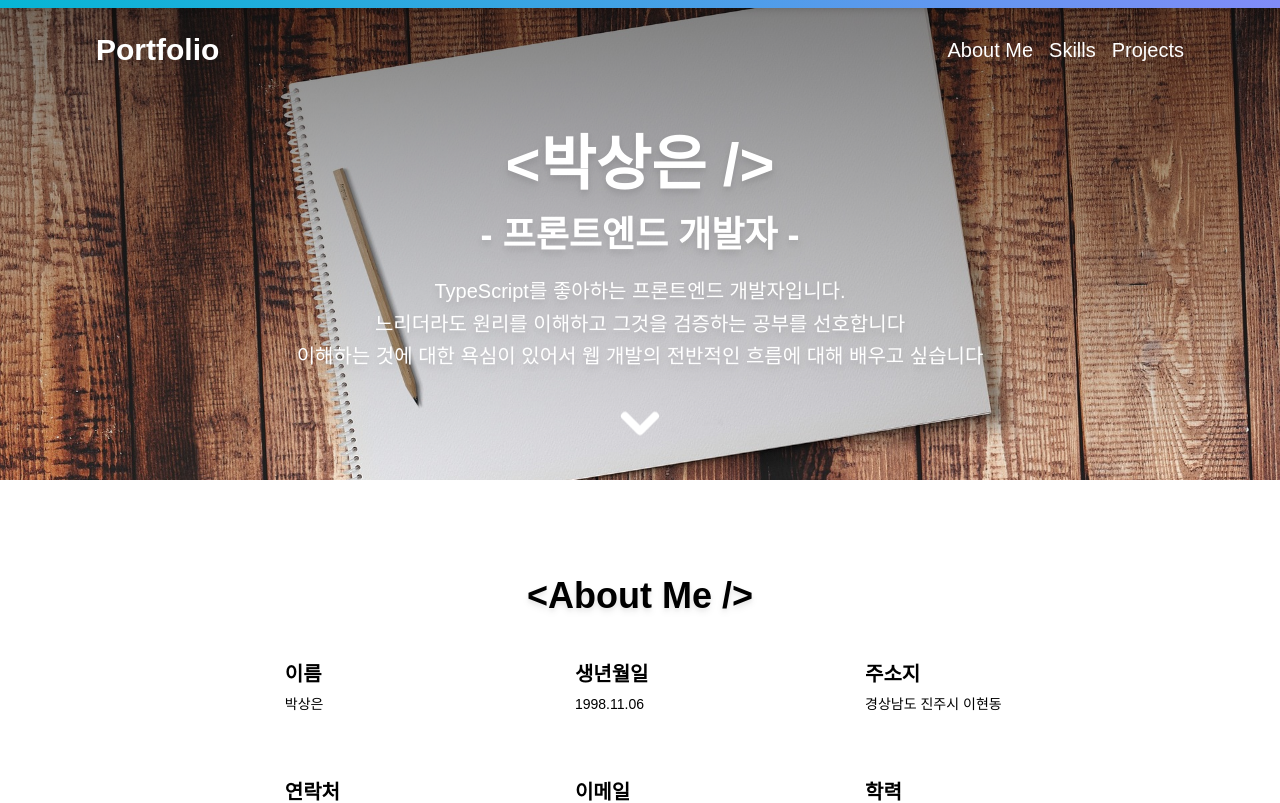
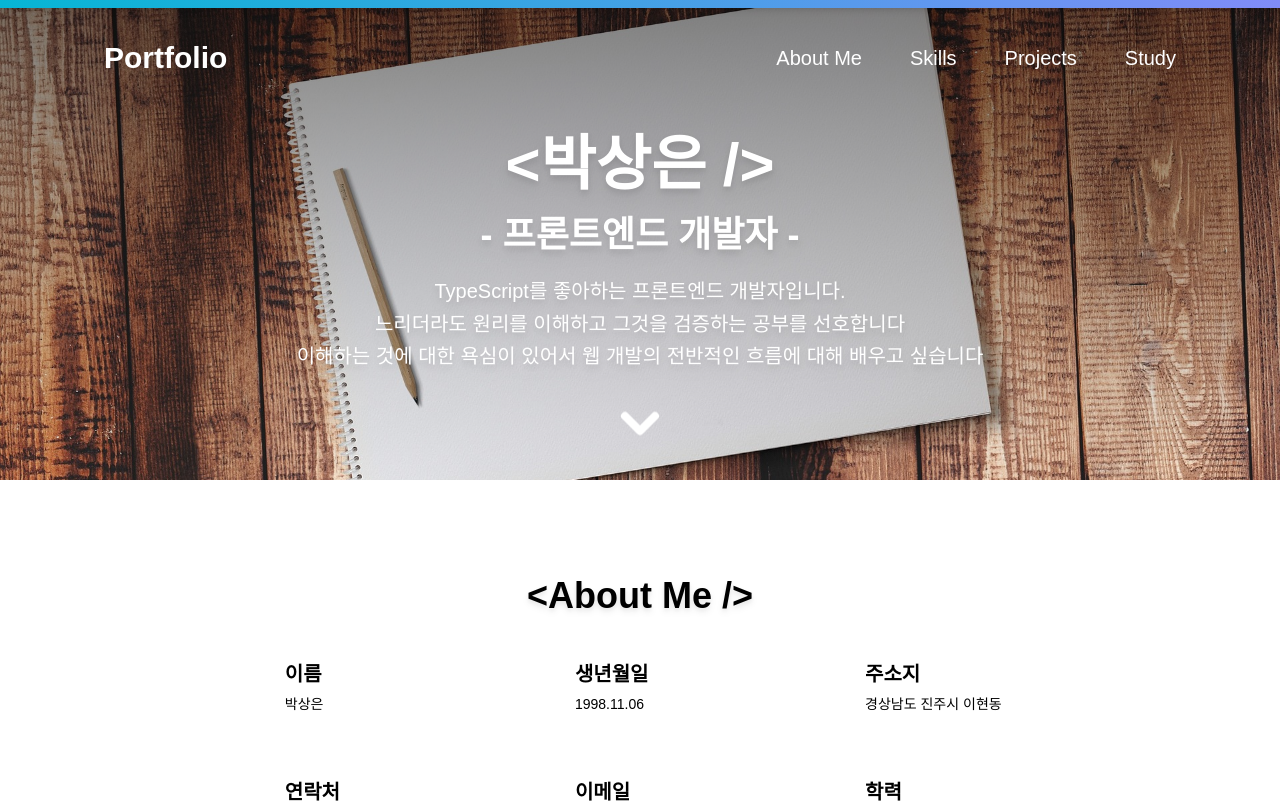
Before and after one commit to 1-blue/portfolio, a Next.js app: page / in a window 1280 px wide. Shown: the top 803 px of the page. Built offline with nearby package versions, Linux system fonts and the light colour scheme; a web font is replaced by a local one.

Commit message:
Fix: 네비게이션 바 반응형 적용 ( 햄버거 버튼 )
1. 브라우저 가로/세로 길이 구하는 훅 작성
2. 네비게이션 바에 반응형으로 햄버거 버튼 구현

```diff
--- /dev/null
+++ b/src/hooks/useWindowSize.ts
@@ -0,0 +1,29 @@
+import { useState, useLayoutEffect } from "react";
+
+interface Size {
+  width: null | number;
+  height: null | number;
+}
+
+/** 2023/08/14 - 브라우저 가로/세로 사이즈 구하는 훅 - by 1-blue */
+const useWindowSize = () => {
+  const [size, setSize] = useState<Size>({ width: null, height: null });
+
+  useLayoutEffect(() => {
+    const handleResize = () => {
+      setSize({
+        width: window.innerWidth,
+        height: window.innerHeight,
+      });
+    };
+
+    handleResize();
+
+    window.addEventListener("resize", handleResize);
+    return () => window.removeEventListener("resize", handleResize);
+  }, []);
+
+  return size;
+};
+
+export default useWindowSize;
--- a/src/layout/Nav.tsx
+++ b/src/layout/Nav.tsx
@@ -1,41 +1,124 @@
+import { useState } from "react";
 import Link from "next/link";
-import { motion, useScroll, useTransform } from "framer-motion";
+import { type Variants, motion, useScroll, useTransform } from "framer-motion";
+import { Bars3Icon } from "@heroicons/react/24/outline";
+
+import useWindowSize from "@src/hooks/useWindowSize";
+
+const variants: Variants = {
+  initial: {
+    transformOrigin: "top",
+    scaleY: 0,
+    height: 0,
+    transition: { type: "just" },
+  },
+  animate: {
+    transformOrigin: "top",
+    scaleY: 1,
+    transition: { type: "spring" },
+  },
+};
 
 /** 2023/08/13 - <nav>을 감싸는 컴포넌트 - by 1-blue */
 const Nav: React.FC = () => {
+  const { width } = useWindowSize();
+  const widthMoreThen768 = (width || 0) > 768;
+
   const { scrollY } = useScroll();
   const backgroundColor = useTransform(
     scrollY,
-    [0, 200],
+    [0, widthMoreThen768 ? 200 : 0],
     ["rgba(32,34,36,0)", "rgba(32,34,36, 0.8)"]
   );
   const backdropFilter = useTransform(
     scrollY,
-    [0, 200],
+    [0, widthMoreThen768 ? 200 : 0],
     ["blur(0px)", "blur(3px)"]
   );
 
+  const [isShow, setIsShow] = useState(false);
+
   return (
-    <motion.nav
-      className="py-6 px-24 mt-2 w-full h-full flex justify-between items-center text-white font-sub"
-      style={{ backgroundColor, backdropFilter }}
-    >
-      <Link href="" className="text-3xl font-bold">
-        Portfolio
-      </Link>
+    <nav className="relative mt-2 w-full h-full flex flex-col text-white font-sub">
+      <motion.div
+        className="flex justify-between items-center px-8 md:px-24"
+        style={{ backgroundColor, backdropFilter }}
+      >
+        <Link
+          href="/"
+          className="text-3xl font-bold px-2 py-8 transition-colors hover:text-main-400"
+        >
+          Portfolio
+        </Link>
 
-      <div className="space-x-4">
-        <Link href="" className="text-xl">
+        {widthMoreThen768 ? (
+          <div className="space-x-8 text-xl">
+            <Link
+              href="#about-me"
+              className="px-2 py-9 transition-colors hover:text-main-400"
+            >
+              About Me
+            </Link>
+            <Link
+              href="#skills"
+              className="px-2 py-9 transition-colors hover:text-main-400"
+            >
+              Skills
+            </Link>
+            <Link
+              href="#projects"
+              className="px-2 py-9 transition-colors hover:text-main-400"
+            >
+              Projects
+            </Link>
+            <Link
+              href="#study"
+              className="px-2 py-9 transition-colors hover:text-main-400"
+            >
+              Study
+            </Link>
+          </div>
+        ) : (
+          <Bars3Icon
+            role="button"
+            className="h-12 w-12 text-white transition-colors hover:text-main-400"
+            onClick={() => setIsShow((prev) => !prev)}
+          />
+        )}
+      </motion.div>
+
+      <motion.div
+        variants={variants}
+        initial="initial"
+        animate={!widthMoreThen768 && isShow ? "animate" : "initial"}
+        className="w-full flex flex-col text-xl"
+      >
+        <Link
+          href="#about-me"
+          className="px-8 py-4 transition-colors hover:text-main-400 bg-[#202224]/80"
+        >
           About Me
         </Link>
-        <Link href="" className="text-xl">
+        <Link
+          href="#skills"
+          className="px-8 py-4 transition-colors hover:text-main-400 bg-[#202224]/80"
+        >
           Skills
         </Link>
-        <Link href="" className="text-xl">
+        <Link
+          href="#projects"
+          className="px-8 py-4 transition-colors hover:text-main-400 bg-[#202224]/80"
+        >
           Projects
         </Link>
-      </div>
-    </motion.nav>
+        <Link
+          href="#study"
+          className="px-8 py-4 transition-colors hover:text-main-400 bg-[#202224]/80"
+        >
+          Study
+        </Link>
+      </motion.div>
+    </nav>
   );
 };
 
```
